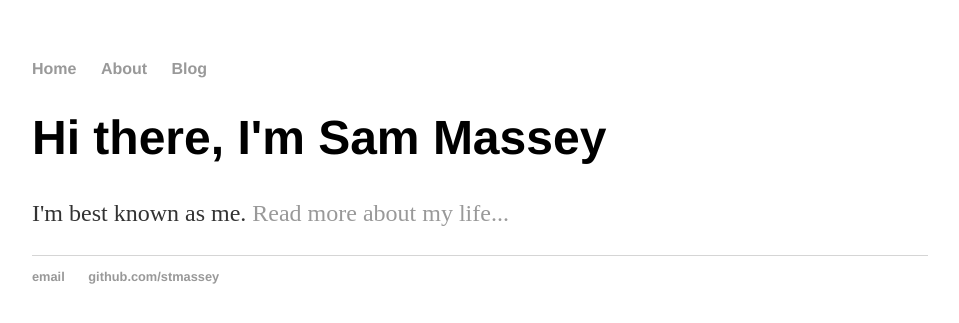
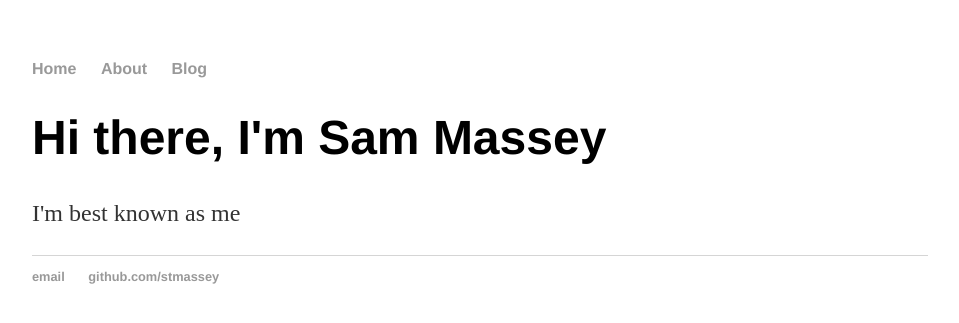
Before and after one commit to stmassey/stmassey.github.io, a Jekyll site: the page built from index.html, in a window 1280 px wide. Shown: the top 323 px of the page, without its empty margins (160-1119 px from the left). Built offline with Jekyll 4.4.1, drawn with Linux system fonts in a browser that asks for light colours.

Commit message:
Update index.html

```diff
--- a/index.html
+++ b/index.html
@@ -5,5 +5,5 @@ title: Sam Massey
 
 <div class="blurb">
 <h1>Hi there, I'm Sam Massey</h1>
-	<p>I'm best known as me. <a href="/about">Read more about my life...</a></p>
+	<p>I'm best known as me</p>
 </div><!-- /.blurb -->
```
